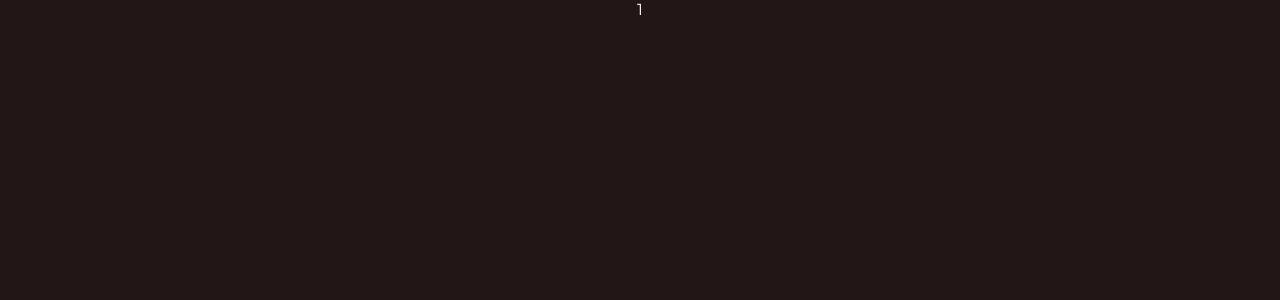
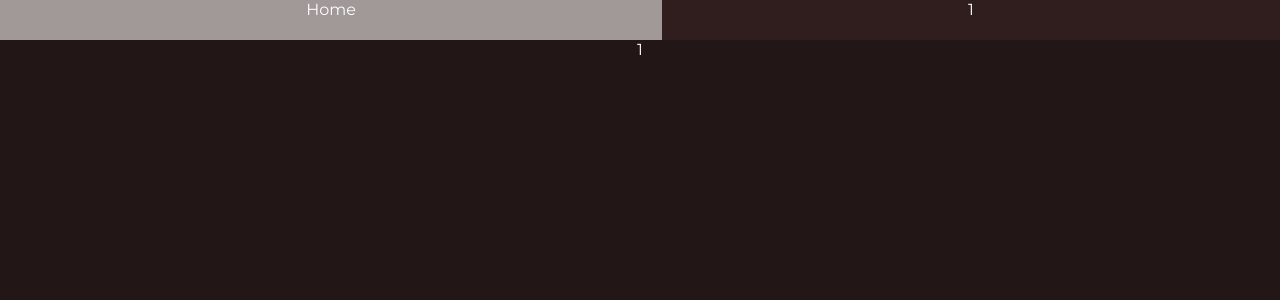
Before and after one commit to hasham7861/hasham-portfolio-v2, a React (Create React App) app in the folder client/: page /project/1 in a window 1280 px wide. Shown: the top 300 px of the page. Built offline with nearby package versions, Linux system fonts and the light colour scheme.

Commit message:
Added Sass and Created ProjectNavbar

```diff
--- a/client/package.json
+++ b/client/package.json
@@ -5,6 +5,7 @@
   "dependencies": {
     "axios": "^0.18.0",
     "history": "^4.9.0",
+    "node-sass": "^4.11.0",
     "react": "^16.7.0",
     "react-dom": "^16.7.0",
     "react-redux": "^6.0.0",
--- a/client/src/App.js
+++ b/client/src/App.js
@@ -1,7 +1,7 @@
 import React, { Component } from 'react';
 import { BrowserRouter as Router, Route, Switch} from "react-router-dom";
 
-import './App.css';
+import './App.scss';
 import ContactScreen from './containers/ContactScreen/ContactScreen';
 import Home from './Home';
 import './components/Heading/Heading.css';
--- a/client/src/App.css
+++ b/client/src/App.scss
@@ -1,10 +1,13 @@
+@import "./colors.scss";
+
 .App{
-  background-color: #231616;
+  background-color: $backgroundColor;
   font-family: 'Montserrat', sans-serif;
   color:white;
   text-align: center;
   height: 100vh;
   user-select: none;
+
 }
 
 
@@ -14,13 +17,13 @@ h3,h4,h5{
 
 a{
   color:white;
-  text-decoration: none;
 }
 
 /*The following css is for the link container for contact button*/
 .Contact{
   display: block;
   margin: 5em;
+
 }
 .Contact:hover{
   color:black;
@@ -30,10 +33,11 @@ a{
   /* margin: 0; */
   margin-bottom: 2em;
   margin-top: 2em;
-}
-.expandPortfolioContactButton .ContactButton h4{
-  padding: 5px 50px;
-  font-size: 1em;
+
+  .ContactButton h4{
+    padding: 5px 50px;
+    font-size: 1em;
+  }
 }
 
 
--- /dev/null
+++ b/client/src/colors.scss
@@ -0,0 +1,2 @@
+$backgroundColor : #231616;
+$navbarColor: #A19898;
--- /dev/null
+++ b/client/src/components/ProjectNavbar/ProjectNavbar.js
@@ -0,0 +1,19 @@
+import React from 'react';
+import { NavLink } from 'react-router-dom';
+import './ProjectNavbar.scss';
+
+const ProjectNavbar = (props) => {
+    return (
+        <div className="ProjectNavbar">
+           <NavLink to="/">Home</NavLink>
+           <NavLink to={"/project/"+props.projectRoute}
+            activeStyle={{
+                backgroundColor:'#301e1e',
+            }
+            }
+            >{props.projectRoute}</NavLink>
+        </div>
+    );
+}
+
+export default ProjectNavbar;
--- /dev/null
+++ b/client/src/components/ProjectNavbar/ProjectNavbar.scss
@@ -0,0 +1,22 @@
+@import '../../colors.scss';
+
+.ProjectNavbar{
+    background-color: $navbarColor;
+    height:40px;
+
+    display: flex;
+    align-items: stretch;
+    justify-content: flex-start;
+    align-self: center;
+
+
+    a {
+        flex-grow: 1;
+        text-decoration: none;
+    }
+
+}
+
+.linkSelected{
+    background-color:lighten($backgroundColor,100%);
+}
--- a/client/src/containers/ProjectScreen/ProjectScreen.js
+++ b/client/src/containers/ProjectScreen/ProjectScreen.js
@@ -1,4 +1,5 @@
 import React, { Component } from 'react';
+import ProjectNavbar from '../../components/ProjectNavbar/ProjectNavbar';
 
 class ProjectScreen extends Component {
 
@@ -6,12 +7,14 @@ class ProjectScreen extends Component {
     constructor({props, match}){
         super(props);
         this.projectName = match.params.id;
-
     }
 
     render(){
         return (
+            <>
+            <ProjectNavbar projectRoute={this.projectName}/>
             <div>{this.projectName}</div>
+            </>
         )
     }
 }
--- a/client/src/containers/Projects/Projects.css
+++ b/client/src/containers/Projects/Projects.css
@@ -8,7 +8,12 @@
   bottom:0;
   overflow: scroll;
 }
+/*
+.ProjectsBackDrop a{
 
+  text-decoration: none;
+
+} */
 
 .ProjectsContainer{
   margin: 20px;
```
Also changed, not shown: 1 other file (tests, documents, lock files or other folders).
